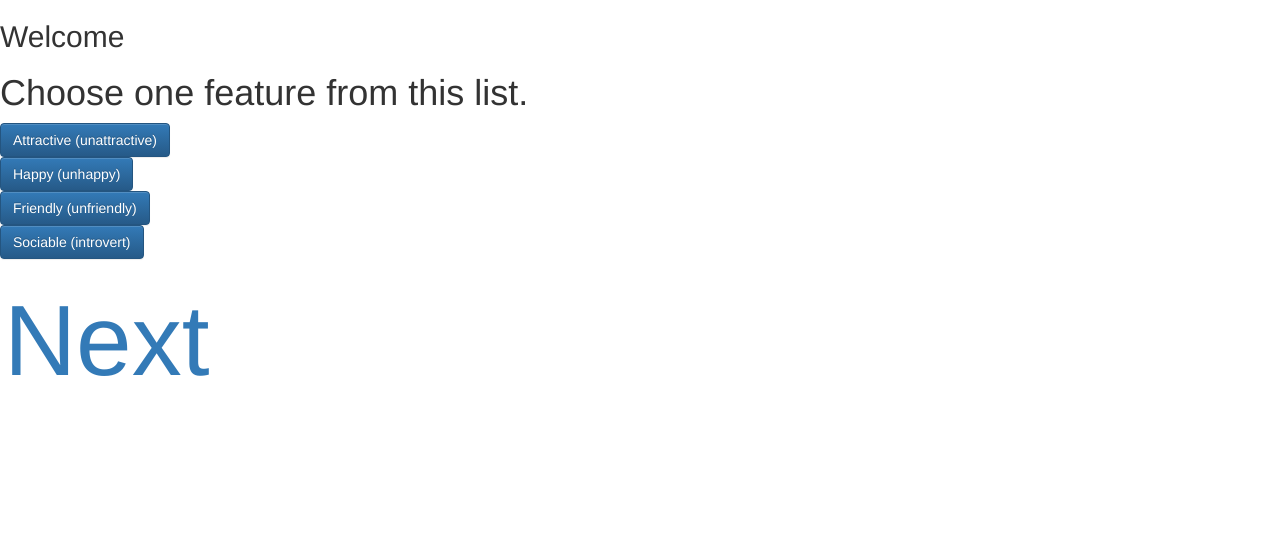
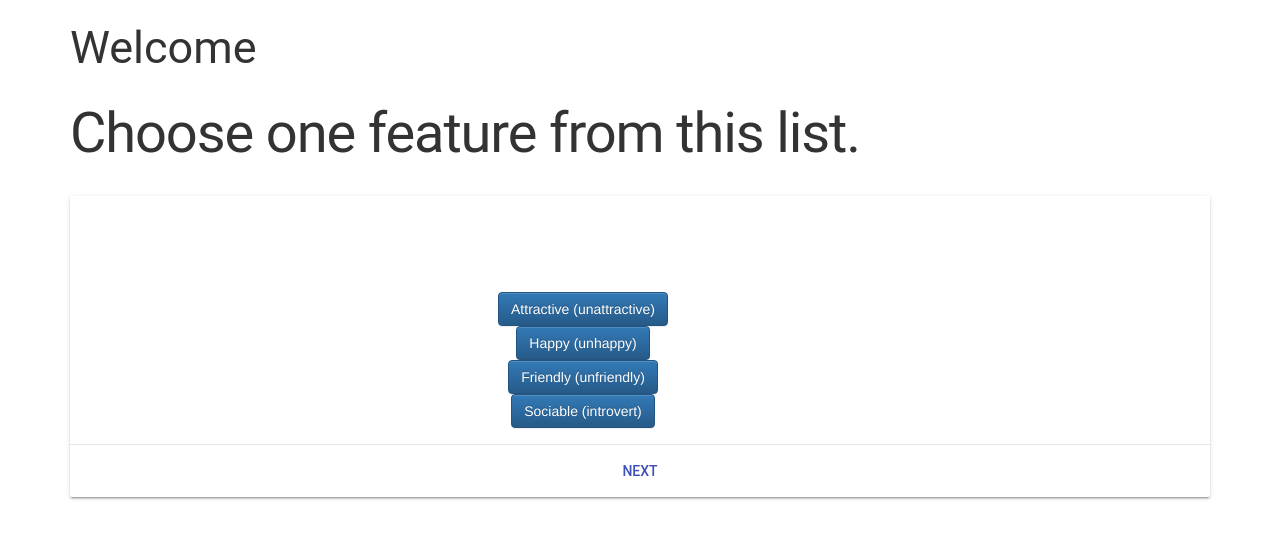
Before and after one commit to masudrahman/social_charm, a Flask app: page /feature_list in a window 1280 px wide. Shown: the top 539 px of the page. Run offline with Flask 2, Linux system fonts and the light colour scheme; some libraries are stand-ins or nearby versions.

Commit message:
Styling for feature_list page

```diff
--- a/templates/feature_list.html
+++ b/templates/feature_list.html
@@ -4,28 +4,67 @@
 <!-- Optional theme -->
 <link rel="stylesheet" href="https://maxcdn.bootstrapcdn.com/bootstrap/3.3.7/css/bootstrap-theme.min.css" integrity="sha384-rHyoN1iRsVXV4nD0JutlnGaslCJuC7uwjduW9SVrLvRYooPp2bWYgmgJQIXwl/Sp" crossorigin="anonymous">
 
+
 <!-- Latest compiled and minified JavaScript -->
 <script src="https://maxcdn.bootstrapcdn.com/bootstrap/3.3.7/js/bootstrap.min.js" integrity="sha384-Tc5IQib027qvyjSMfHjOMaLkfuWVxZxUPnCJA7l2mCWNIpG9mGCD8wGNIcPD7Txa" crossorigin="anonymous"></script>
 
+<link rel="stylesheet" href="https://fonts.googleapis.com/icon?family=Material+Icons">
+<link rel="stylesheet" href="https://code.getmdl.io/1.3.0/material.indigo-pink.min.css">
+<script defer src="https://code.getmdl.io/1.3.0/material.min.js"></script>
+
 
 <body>
-	<div>
-		<h2>Welcome</h2> <h2 id="username"></h2>
+	<div class="container">
+		<h2>Welcome</h2>
 		<h1>Choose one feature from this list.</h1>
 
-		<div><button type="button" class="btn btn-primary">Attractive (unattractive)</button></div>
-		<div><button type="button" class="btn btn-primary">Happy (unhappy)</button></div>
-		<div><button type="button" class="btn btn-primary">Friendly (unfriendly)</button></div>
-		<div><button type="button" class="btn btn-primary">Sociable (introvert)</button></div>
 
 
-	</div>
+
+
 
 	<p id="status"></p>
 
-	<img src="" id="profileImage">
 
-	<a href="/rate_others" style="font-size: 100px;">Next</a>
+
+
+
+  <!-- Wide card with share menu button -->
+  <style>
+  .demo-card-wide.mdl-card {
+    width: auto;
+    text-align: center;
+    margin: auto;
+  }
+  .demo-card-wide > .mdl-card__title {
+    color: #fff;
+    height: auto;
+  }
+  .demo-card-wide > .mdl-card__menu {
+    color: #fff;
+  }
+  </style>
+
+  <div class="demo-card-wide mdl-card mdl-shadow--2dp">
+    <div class="mdl-card__title">
+      <h2 class="mdl-card__title-text">Welcome</h2>
+      <h2 id="username"></h2>
+    </div>
+    <img src="" id="profileImage">
+    <div class="mdl-card__supporting-text">
+      <div><button type="button" class="btn btn-primary">Attractive (unattractive)</button></div>
+      <div><button type="button" class="btn btn-primary">Happy (unhappy)</button></div>
+      <div><button type="button" class="btn btn-primary">Friendly (unfriendly)</button></div>
+      <div><button type="button" class="btn btn-primary">Sociable (introvert)</button></div>
+    </div>
+    <div class="mdl-card__actions mdl-card--border">
+      <a href="/rate_others" class="mdl-button mdl-button--colored mdl-js-button mdl-js-ripple-effect">Next</a>
+    </div>
+
+  </div>
+
+  </div>
+
 </body>
 
 
```
